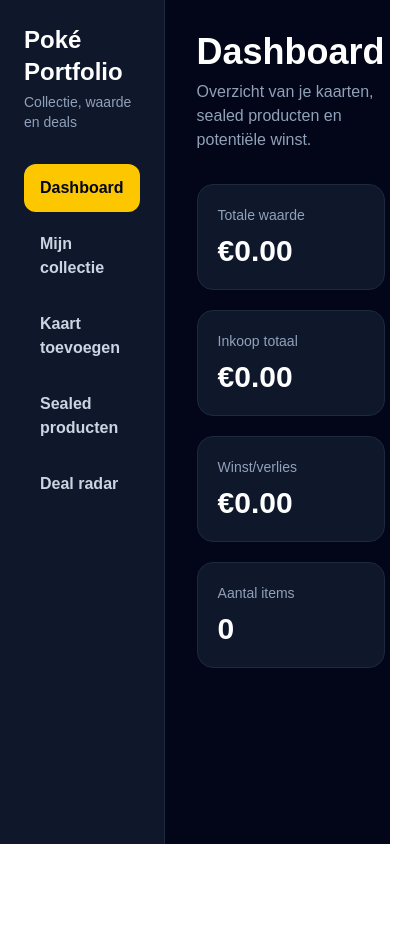
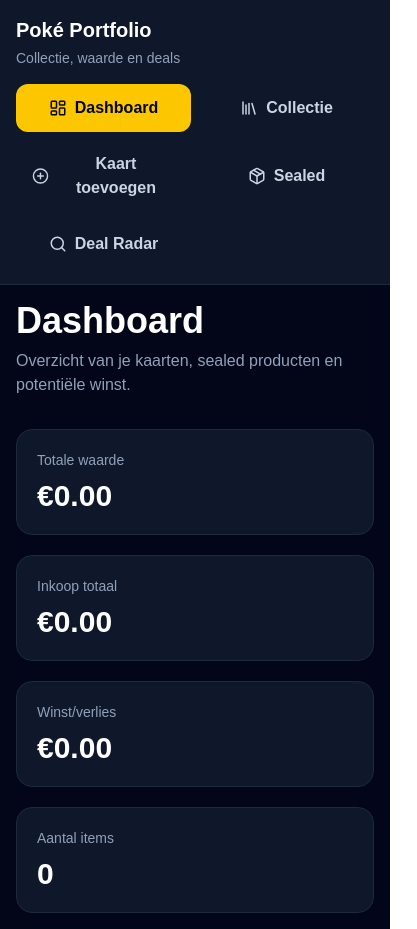
Before and after one commit to maurice1991/PokemonRadar, a Next.js app in the folder pokemon-deal-radar/: page / in a window 390 px wide. Shown: the whole page, 417 px wide, since content can reach past the window. Before the commit the page ends 844 px from the top, so only its background shows below. Built offline with nearby package versions, Linux system fonts and the light colour scheme; no server answers.

Commit message:
Responsive

```diff
--- a/pokemon-deal-radar/app/components/Sidebar.tsx
+++ b/pokemon-deal-radar/app/components/Sidebar.tsx
@@ -1,4 +1,19 @@
+import type { ComponentType } from "react";
 import type { DashboardTab } from "../types/dashboard";
+import {
+  LayoutDashboard,
+  Library,
+  PlusCircle,
+  Package,
+  Search,
+  type LucideProps,
+} from "lucide-react";
+
+type SidebarItem = {
+  id: DashboardTab;
+  label: string;
+  icon: ComponentType<LucideProps>;
+};
 
 type SidebarProps = {
   activeTab: DashboardTab;
@@ -6,35 +21,41 @@
 };
 
 export default function Sidebar({ activeTab, setActiveTab }: SidebarProps) {
-  const items: { id: DashboardTab; label: string }[] = [
-    { id: "overview", label: "Dashboard" },
-    { id: "collection", label: "Mijn collectie" },
-    { id: "add-card", label: "Kaart toevoegen" },
-    { id: "sealed", label: "Sealed producten" },
-    { id: "deals", label: "Deal radar" },
+  const items: SidebarItem[] = [
+    { id: "overview", label: "Dashboard", icon: LayoutDashboard },
+    { id: "collection", label: "Collectie", icon: Library },
+    { id: "add-card", label: "Kaart toevoegen", icon: PlusCircle },
+    { id: "sealed", label: "Sealed", icon: Package },
+    { id: "deals", label: "Deal Radar", icon: Search },
   ];
 
   return (
-    <aside className="w-72 min-h-screen bg-slate-900 border-r border-slate-800 p-6">
-      <h1 className="text-2xl font-bold mb-1">Poké Portfolio</h1>
-      <p className="text-sm text-slate-400 mb-8">
+    <aside className="w-full md:w-72 bg-slate-900 border-b md:border-b-0 md:border-r border-slate-800 p-4 md:p-6">
+      <h1 className="text-xl md:text-2xl font-bold mb-1">Poké Portfolio</h1>
+
+      <p className="text-sm text-slate-400 mb-4 md:mb-8">
         Collectie, waarde en deals
       </p>
 
-      <nav className="space-y-2">
-        {items.map((item) => (
+      <nav className="grid grid-cols-2 gap-2 md:block md:space-y-2">
+        {items.map((item) => {
+          const Icon = item.icon;
+
+          return (
             <button
               key={item.id}
               onClick={() => setActiveTab(item.id)}
-            className={`w-full text-left px-4 py-3 rounded-xl font-semibold ${
+              className={`w-full flex items-center justify-center md:justify-start gap-2 px-4 py-3 rounded-xl font-semibold transition ${
                 activeTab === item.id
                   ? "bg-yellow-400 text-slate-950"
                   : "text-slate-300 hover:bg-slate-800"
               }`}
             >
-            {item.label}
+              <Icon size={18} />
+              <span>{item.label}</span>
             </button>
-        ))}
+          );
+        })}
       </nav>
     </aside>
   );
--- a/pokemon-deal-radar/app/page.tsx
+++ b/pokemon-deal-radar/app/page.tsx
@@ -14,10 +14,10 @@
 
   return (
     <main className="min-h-screen bg-slate-950 text-white">
-      <div className="flex">
-        <Sidebar activeTab={activeTab} setActiveTab={setActiveTab} />
+      <div className="flex flex-col md:flex-row">
+         <Sidebar activeTab={activeTab} setActiveTab={setActiveTab} />
 
-        <section className="flex-1 p-8">
+          <section className="flex-1 p-4 md:p-8">
           {activeTab === "overview" && <Overview />}
           {activeTab === "collection" && <Collection />}
           {activeTab === "add-card" && <AddCard />}
--- a/pokemon-deal-radar/package.json
+++ b/pokemon-deal-radar/package.json
@@ -10,6 +10,7 @@
   },
   "dependencies": {
     "@supabase/supabase-js": "^2.108.2",
+    "lucide-react": "^1.18.0",
     "next": "^16.2.9",
     "openai": "^6.42.0",
     "react": "19.2.4",
```
Also changed, not shown: 1 other file (tests, documents, lock files or other folders). Lines whose indentation alone changed are shown as unchanged.
